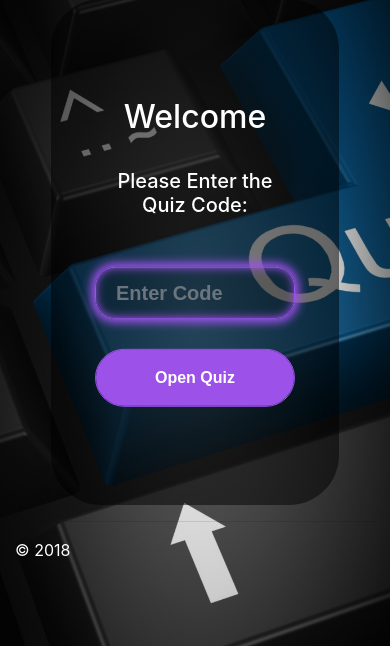
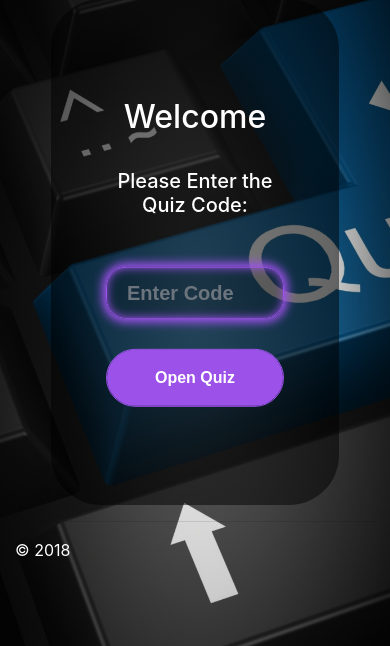
Before and after one commit to Nisheshg5/Quiz-WebApp-With-Flask-Python, a Flask app: page / in a window 390 px wide. Shown: the part 121-767 px from the top of the page. Run offline with Flask 2, Linux system fonts and the light colour scheme; some libraries are stand-ins or nearby versions.

Commit message:
Improved responsiveness

```diff
--- a/static/css/site.css
+++ b/static/css/site.css
@@ -57,18 +57,6 @@ body::before {
     color: white;
 }
 
-@media only screen and (max-width: 1366px) {
-    .home_div {
-        width: 60%;
-    }
-}
-
-@media only screen and (max-width: 768px) {
-    .home_div {
-        width: 80%;
-    }
-}
-
 .home_div_content {
     position: absolute;
     top: 50%;
@@ -81,7 +69,7 @@ body::before {
     margin-top: 50px;
     margin-bottom: 30px;
     padding: 10px 20px 10px 20px;
-    min-width: 100px;
+    min-width: 300px;
     border-radius: 1em;
     background-color: rgba(0, 0, 0, 0.2);
     font-family: 'Montserrat', sans-serif;
@@ -95,7 +83,8 @@ body::before {
     text-align: center;
     padding: 1em 3em;
     border-radius: 2em;
-    min-width: 200px;
+    min-width: 100px;
+    max-width: 200px;
     background-color: transparent;
     font-family: 'Montserrat', sans-serif;
     font-weight: 700;
@@ -110,6 +99,24 @@ body::before {
     box-shadow: 0 0 10px 0 #9c51e9 inset, 0 0 10px 4px #9c51e9;
     color: #fff;
     outline: 0;
+}
+
+@media only screen and (max-width: 1366px) {
+    .home_div {
+        width: 60%;
+    }
+    .quiz_form input[type='text'] {
+        min-width: 200px;
+    }
+}
+
+@media only screen and (max-width: 768px) {
+    .home_div {
+        width: 80%;
+    }
+    .quiz_form input[type='text'] {
+        min-width: 150px;
+    }
 }
 
 .message {
```
